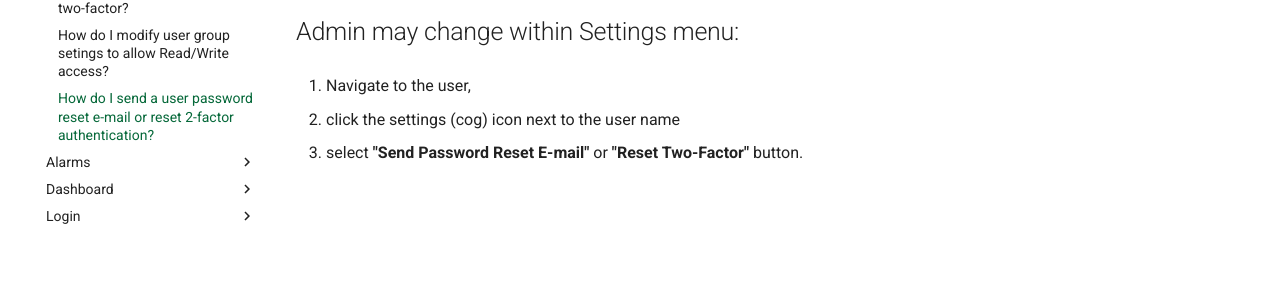
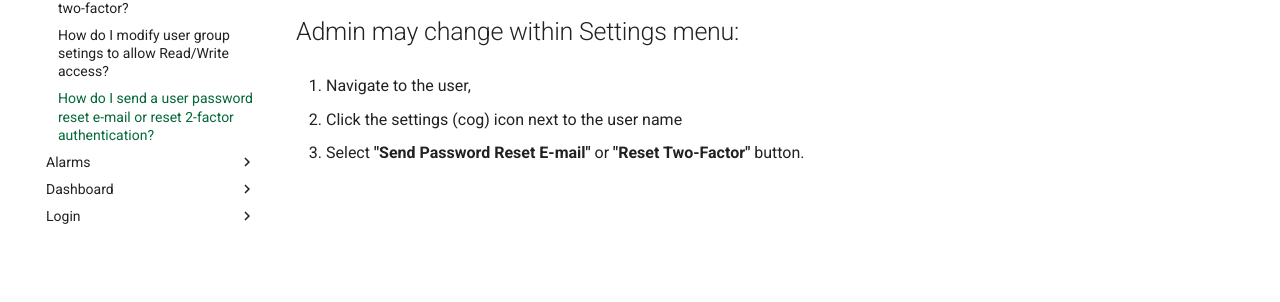
Before and after one commit to Specific-Energy/support-site, an MkDocs documentation site: the page built from docs/faq/admin/resetPassEmail/resetPassEmail.md, in a window 1280 px wide. Shown: the part 297-599 px from the top of the page. Built offline with MkDocs 1.6.1 and Material for MkDocs 9.7.7, drawn with Linux system fonts in a browser that asks for light colours.

Commit message:
Update resetPassEmail.md

```diff
--- a/docs/faq/admin/resetPassEmail/resetPassEmail.md
+++ b/docs/faq/admin/resetPassEmail/resetPassEmail.md
@@ -4,6 +4,6 @@
 
 1. Navigate to the user,
 
-2. click the settings (cog) icon next to the user name
+2. Click the settings (cog) icon next to the user name
 
-3. select **"Send Password Reset E-mail"** or **"Reset Two-Factor"** button.
+3. Select **"Send Password Reset E-mail"** or **"Reset Two-Factor"** button.
```
